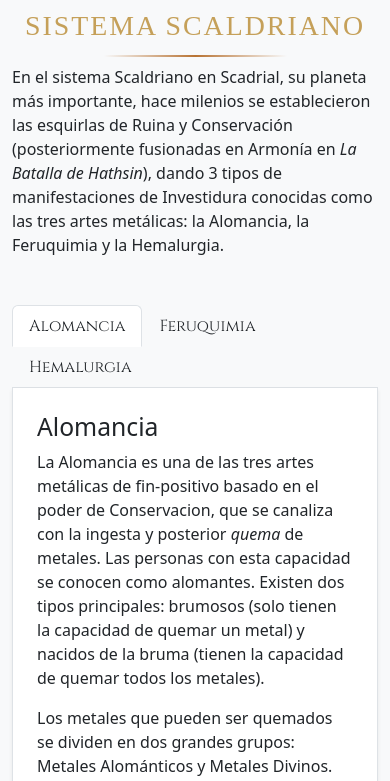
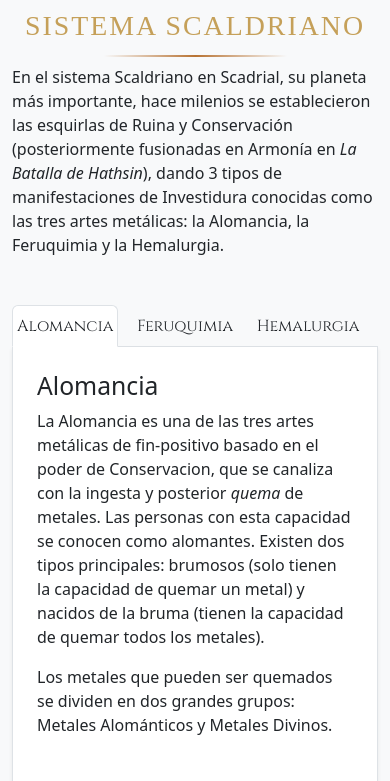
Before and after one commit to Samuel-lp04/TAD, a plain HTML site: page scadrial.html in a window 390 px wide. Shown: the part 63-844 px from the top of the page. Drawn offline with Linux system fonts and the light colour scheme.

Commit message:
arreglo scadrial

```diff
--- a/scadrial.html
+++ b/scadrial.html
@@ -38,22 +38,22 @@
     </div>
     <div class="container mt-5">
 
-        <ul class="nav nav-tabs" id="cosmereTabs" role="tablist">
-            <li class="nav-item" role="presentation">
-                <button class="nav-link active font-cinzel text-dark" data-bs-toggle="tab"
+        <ul class="nav nav-tabs flex-nowrap" id="cosmereTabs" role="tablist">
+            <li class="nav-item flex-fill flex-md-grow-0" role="presentation">
+                <button class="nav-link active font-cinzel text-dark px-1 px-md-3 text-nowrap" data-bs-toggle="tab"
                     data-bs-target="#tab-alomancia" type="button" role="tab" aria-controls="tab-alomancia"
                     aria-selected="true">
                     Alomancia
                 </button>
             </li>
-            <li class="nav-item" role="presentation">
-                <button class="nav-link font-cinzel text-dark" data-bs-toggle="tab" data-bs-target="#tab-feruquimia"
+            <li class="nav-item flex-fill flex-md-grow-0" role="presentation">
+                <button class="nav-link font-cinzel text-dark px-1 px-md-3 text-nowrap" data-bs-toggle="tab" data-bs-target="#tab-feruquimia"
                     type="button" role="tab" aria-controls="tab-feruquimia" aria-selected="false">
                     Feruquimia
                 </button>
             </li>
-            <li class="nav-item" role="presentation">
-                <button class="nav-link font-cinzel text-dark" data-bs-toggle="tab" data-bs-target="#tab-hemalurgia"
+            <li class="nav-item flex-fill flex-md-grow-0" role="presentation">
+                <button class="nav-link font-cinzel text-dark px-1 px-md-3 text-nowrap" data-bs-toggle="tab" data-bs-target="#tab-hemalurgia"
                     type="button" role="tab" aria-controls="tab-hemalurgia" aria-selected="false">
                     Hemalurgia
                 </button>
```
